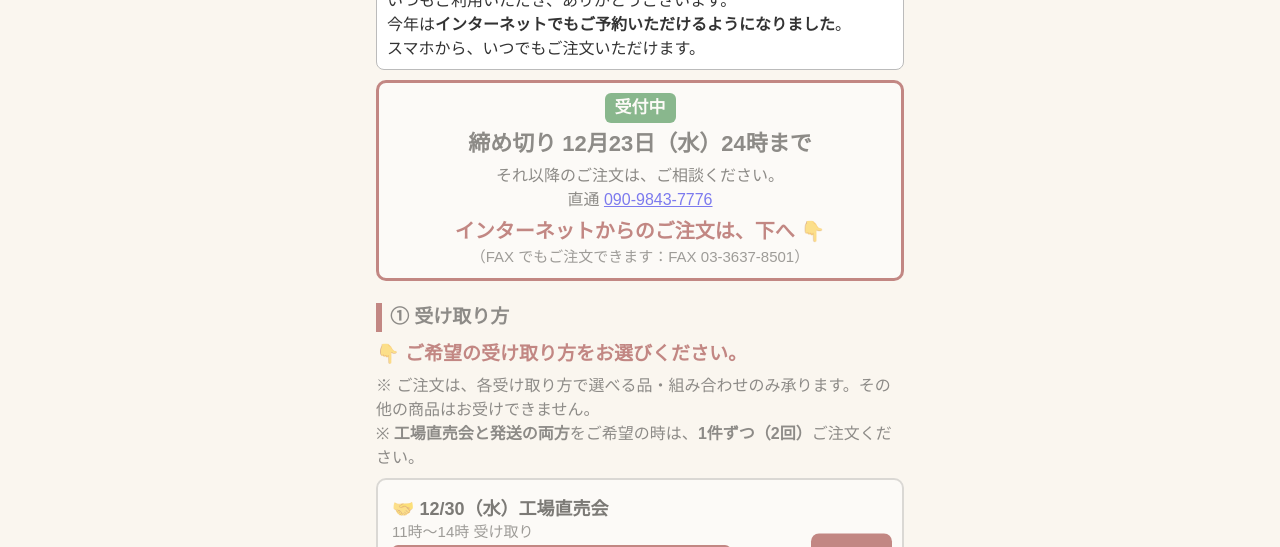
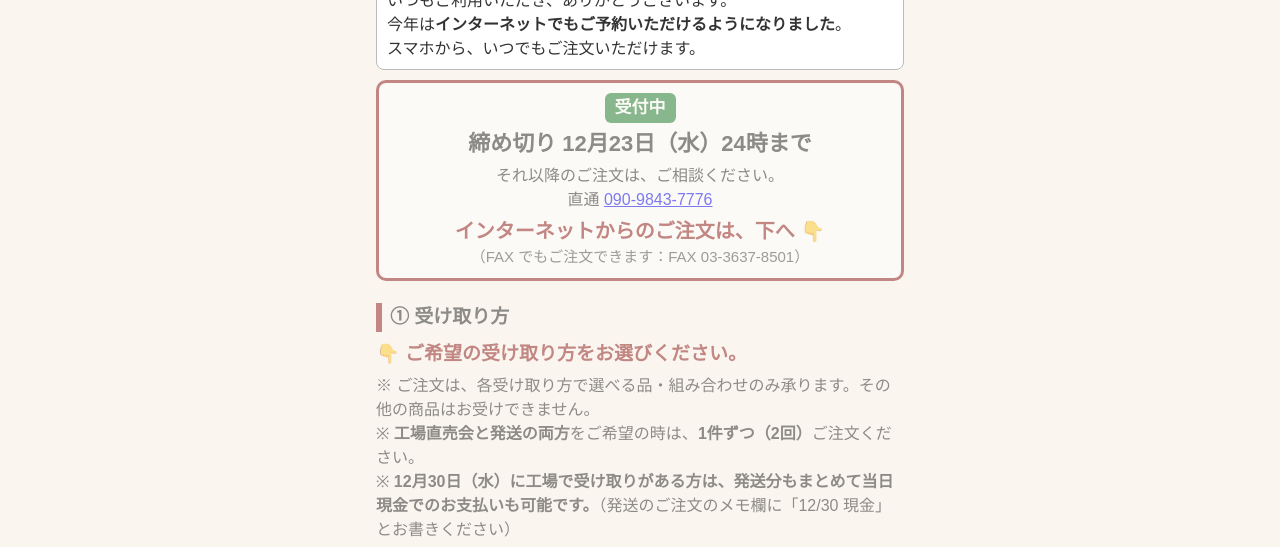
Before and after one commit to wakabayashi-shouten/wakabayashi-shouten.github.io, a plain HTML site: page order.html in a window 1280 px wide. Shown: the part 202-749 px from the top of the page. Drawn offline with Linux system fonts and the light colour scheme; no server answers.

Commit message:
Add files via upload

```diff
--- a/order.html
+++ b/order.html
@@ -58,7 +58,7 @@ input,select,textarea{width:100%;font-size:18px;padding:10px;border:1px solid #a
 
 <h2>① 受け取り方</h2>
 <div class="pick">👇 ご希望の受け取り方をお選びください。</div>
-<p style="margin:4px 0 6px;font-size:16px">※ ご注文は、各受け取り方で選べる品・組み合わせのみ承ります。その他の商品はお受けできません。<br>※ <b>工場直売会と発送の両方</b>をご希望の時は、<b>1件ずつ（2回）</b>ご注文ください。</p>
+<p style="margin:4px 0 6px;font-size:16px">※ ご注文は、各受け取り方で選べる品・組み合わせのみ承ります。その他の商品はお受けできません。<br>※ <b>工場直売会と発送の両方</b>をご希望の時は、<b>1件ずつ（2回）</b>ご注文ください。<br>※ <b>12月30日（水）に工場で受け取りがある方は、発送分もまとめて当日現金でのお支払いも可能です。</b>（発送のご注文のメモ欄に「12/30 現金」とお書きください）</p>
 <div class="how" id="howBox">
 <button data-h="kojo">🤝 <b>12/30（水）工場直売会</b><br><span class="small">11時〜14時 受け取り</span><br><span class="hin" style="background:#8b1a1a;color:#fff">🤫 当日は予約なしで、牛ハラミも限定販売！</span><br><span class="tag" style="color:#7a5a00;border-color:#e0b000;display:inline-flex;align-items:center"><span style="display:inline-flex;flex-direction:column;align-items:center;justify-content:center;width:32px;height:32px;background:#f5c400;color:#5a3a00;font-weight:900;border-radius:3px;margin-right:5px;flex:none;line-height:1"><span style="font-size:15px">¥</span><span style="font-size:8px;margin-top:2px">現金</span></span>当日現金</span></button>
 <button data-h="bin25">🎁 <b>ギフトボックスをクール便で発送</b><br><span class="small">12月26日（土）に発送いたします。<br>※ 恐れ入りますが、その他の日の発送は承っておりません。</span><br><span class="tag" style="color:#00873c;display:inline-flex;align-items:center"><span style="display:inline-flex;flex-direction:column;align-items:center;justify-content:center;width:32px;height:32px;background:#00873c;color:#fff;font-weight:900;border-radius:3px;margin-right:5px;flex:none;line-height:1"><span style="font-size:12px">JP</span><span style="font-size:6px;letter-spacing:.2em;margin-top:1px">BANK</span><span style="font-size:5.5px;margin-top:1px;white-space:nowrap">ゆうちょ銀行</span></span>ゆうちょへ振り込み</span></button>
```
